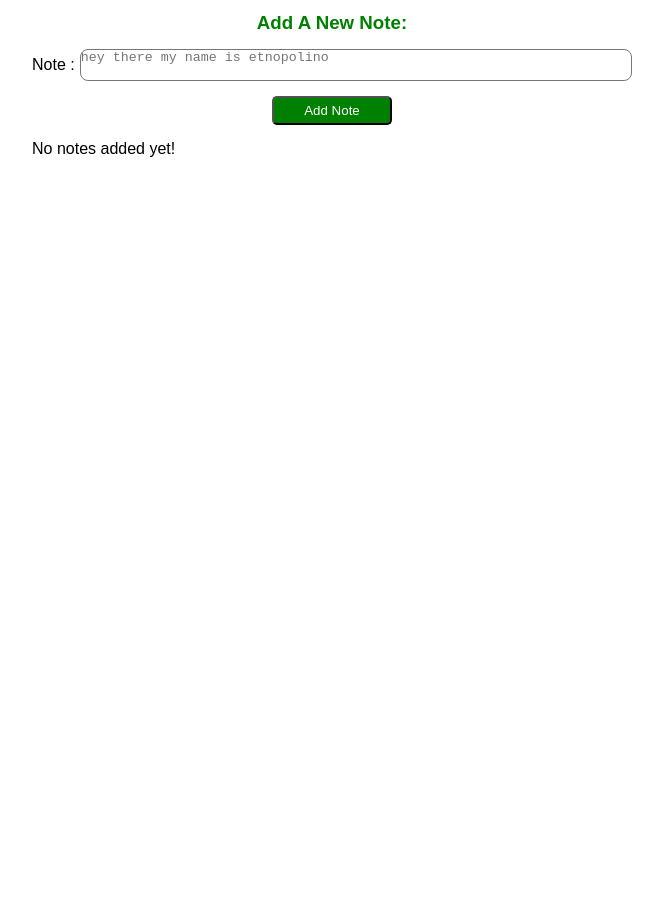
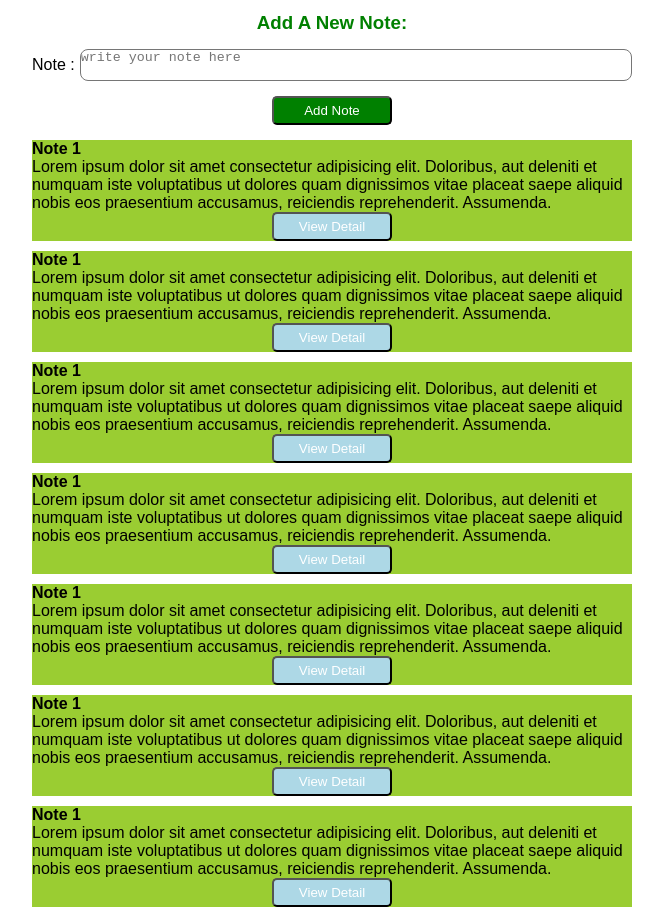
Before and after one commit to EtnoPolino/Notetaker, a plain HTML site: page index.html in a window 1280 px wide. Shown: the part 40-947 px from the top of the page, without its empty margins (308-971 px from the left). Before the commit the page ends 800 px from the top, so only its background shows below. Drawn offline with Linux system fonts and the light colour scheme.

Commit message:
sketch of what i want to achieve

```diff
--- a/index.html
+++ b/index.html
@@ -14,13 +14,47 @@
         <h3>Add A New Note:</h3>
         <div class = "designlabel">
             <label for ="note"> Note :</label>
-            <textarea id="note" row="5" cols="33" placeholder="hey there my name is etnopolino"></textarea>
+            <textarea id="note" row="5" cols="33" placeholder="write your note here"></textarea>
         </div>
 
-        <button class = "submit">Add Note</button>
+        <button id = "submit">Add Note</button>
 
         <div class="notecontainer">
-            No notes added yet!
+            <div class="divnote1">
+                <h4>Note 1</h4>
+                Lorem ipsum dolor sit amet consectetur adipisicing elit. Doloribus, aut deleniti et numquam iste voluptatibus ut dolores quam dignissimos vitae placeat saepe aliquid nobis eos praesentium accusamus, reiciendis reprehenderit. Assumenda.
+                <button class = "view-detail">View Detail</button>
+            </div>
+            <div class="divnote1">
+                <h4>Note 1</h4>
+                Lorem ipsum dolor sit amet consectetur adipisicing elit. Doloribus, aut deleniti et numquam iste voluptatibus ut dolores quam dignissimos vitae placeat saepe aliquid nobis eos praesentium accusamus, reiciendis reprehenderit. Assumenda.
+                <button class = "view-detail">View Detail</button>
+            </div>
+            <div class="divnote1">
+                <h4>Note 1</h4>
+                Lorem ipsum dolor sit amet consectetur adipisicing elit. Doloribus, aut deleniti et numquam iste voluptatibus ut dolores quam dignissimos vitae placeat saepe aliquid nobis eos praesentium accusamus, reiciendis reprehenderit. Assumenda.
+                <button class = "view-detail">View Detail</button>
+            </div>
+            <div class="divnote1">
+                <h4>Note 1</h4>
+                Lorem ipsum dolor sit amet consectetur adipisicing elit. Doloribus, aut deleniti et numquam iste voluptatibus ut dolores quam dignissimos vitae placeat saepe aliquid nobis eos praesentium accusamus, reiciendis reprehenderit. Assumenda.
+                <button class = "view-detail">View Detail</button>
+            </div>
+            <div class="divnote1">
+                <h4>Note 1</h4>
+                Lorem ipsum dolor sit amet consectetur adipisicing elit. Doloribus, aut deleniti et numquam iste voluptatibus ut dolores quam dignissimos vitae placeat saepe aliquid nobis eos praesentium accusamus, reiciendis reprehenderit. Assumenda.
+                <button class = "view-detail">View Detail</button>
+            </div>
+            <div class="divnote1">
+                <h4>Note 1</h4>
+                Lorem ipsum dolor sit amet consectetur adipisicing elit. Doloribus, aut deleniti et numquam iste voluptatibus ut dolores quam dignissimos vitae placeat saepe aliquid nobis eos praesentium accusamus, reiciendis reprehenderit. Assumenda.
+                <button class = "view-detail">View Detail</button>
+            </div>
+            <div class="divnote1">
+                <h4>Note 1</h4>
+                Lorem ipsum dolor sit amet consectetur adipisicing elit. Doloribus, aut deleniti et numquam iste voluptatibus ut dolores quam dignissimos vitae placeat saepe aliquid nobis eos praesentium accusamus, reiciendis reprehenderit. Assumenda.
+                <button class = "view-detail">View Detail</button>
+            </div>
         </div>
     </div>
 </body>
--- a/style.css
+++ b/style.css
@@ -47,10 +47,33 @@ h3{
     color: green;
 }
 
-button{
+#submit{
     margin: 0 40% 0 40%;
     padding: 5px;
     background-color: green;
     color: white;
     border-radius: 5px;
 }
+
+/**********************************************************/
+.notecontainer{
+    display: flex;
+    gap: 10px;
+    flex-wrap: wrap;
+}
+
+.divnote1{
+    background-color:yellowgreen;
+    display: flex;
+    flex-direction: column;
+    box-sizing: border-box;
+
+}
+
+.view-detail{
+    margin: 0 40% 0 40%;
+    padding: 5px;
+    color: white;
+    border-radius: 5px;
+    background-color: lightblue
+}
```
Also changed, not shown: script.js (+21 -0 lines).
